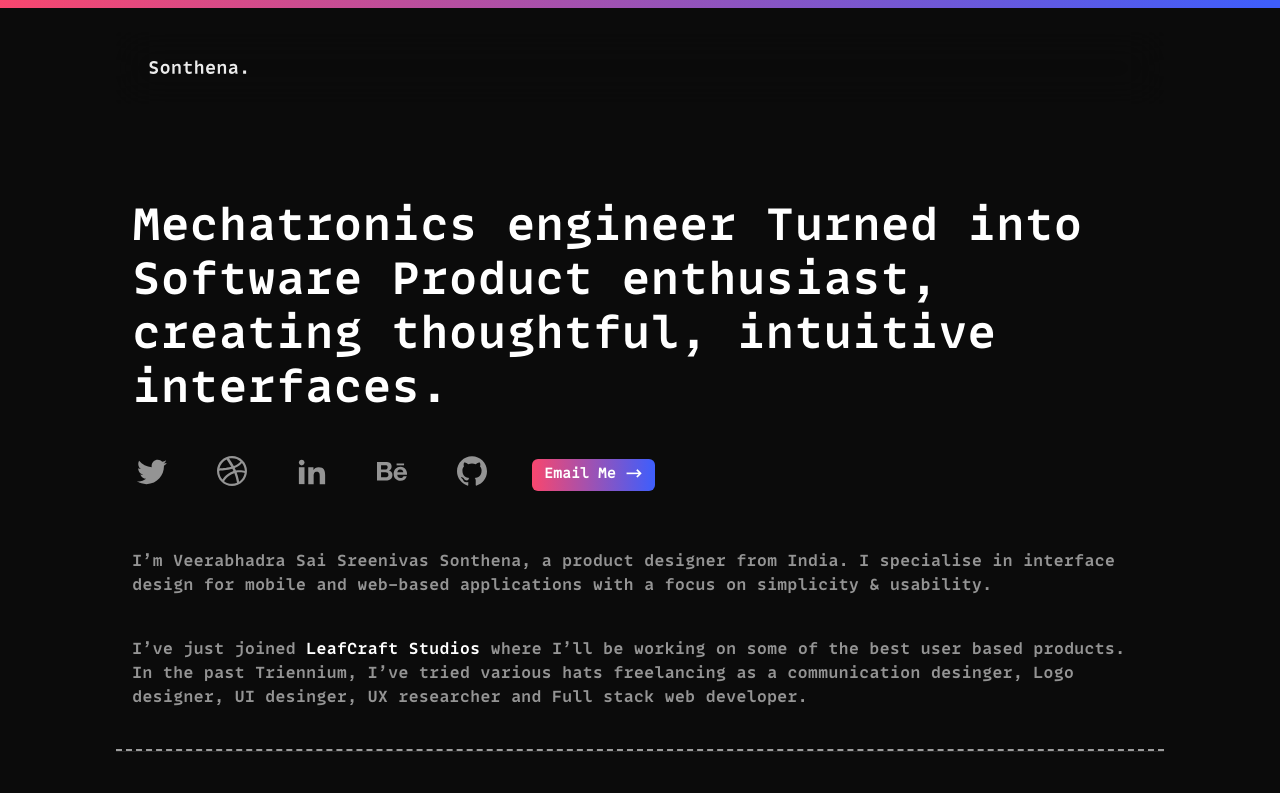
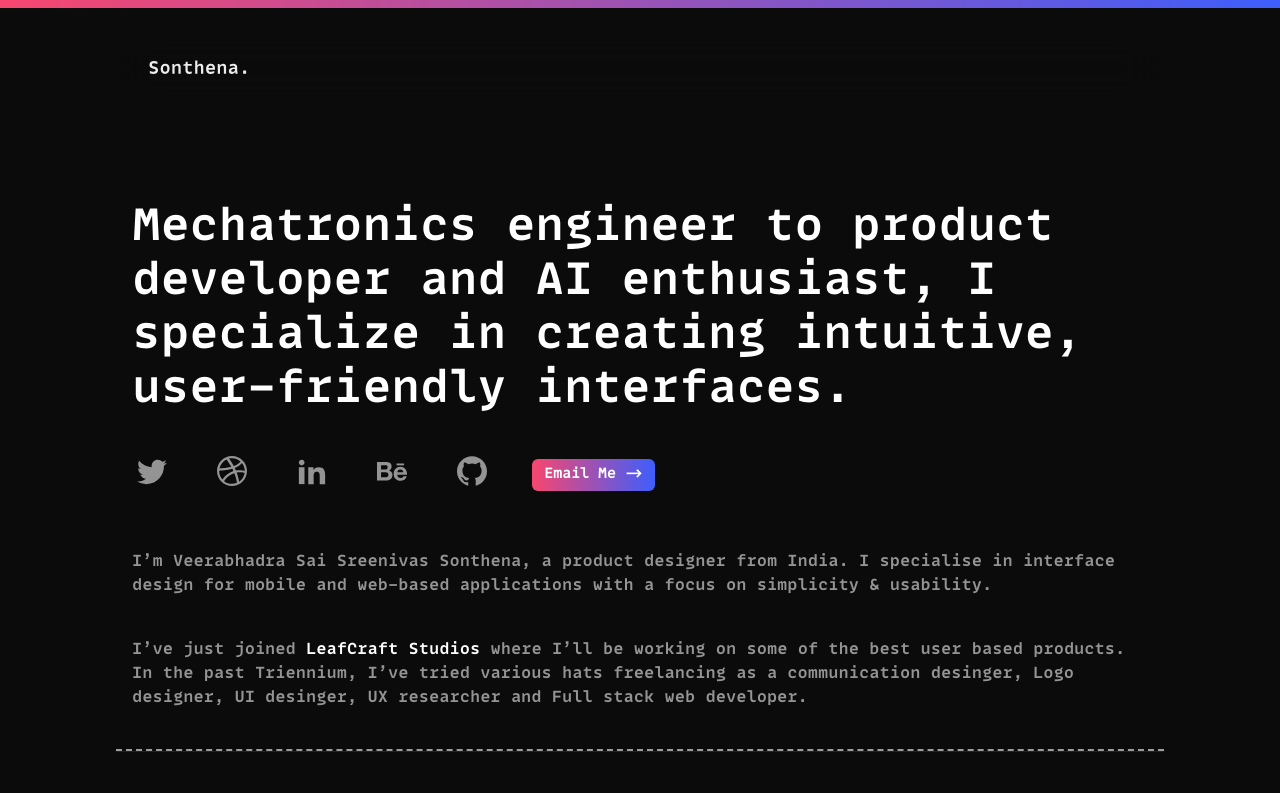
Before and after one commit to Sreenivas1323/Web2.0, a Next.js app: page / in a window 1280 px wide. Shown: the top 793 px of the page. Built offline with nearby package versions, Linux system fonts and the light colour scheme.

Commit message:
Added AI

```diff
--- a/pages/index.js
+++ b/pages/index.js
@@ -35,8 +35,7 @@ export default function Home() {
       >
         <Box>
           <CustomHeading>
-            Mechatronics engineer Turned into Software Product enthusiast,
-            creating thoughtful, intuitive interfaces.
+          Mechatronics engineer to product developer and AI enthusiast, I specialize in creating intuitive, user-friendly interfaces.
           </CustomHeading>
         </Box>
         <Box>
```
